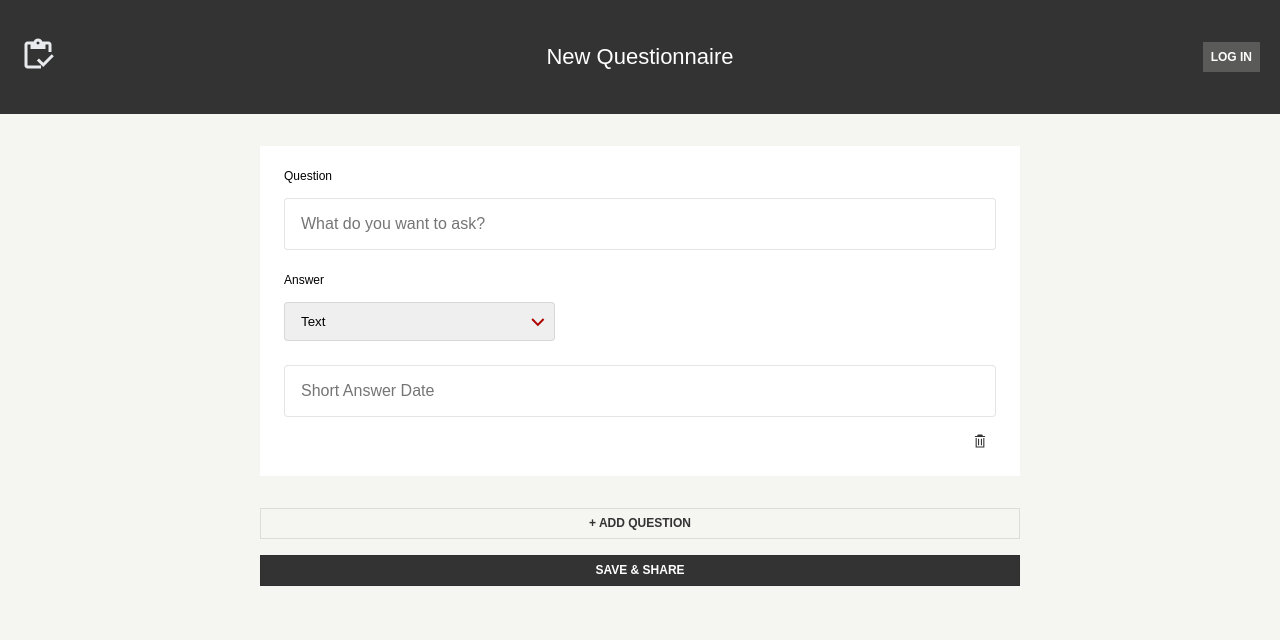
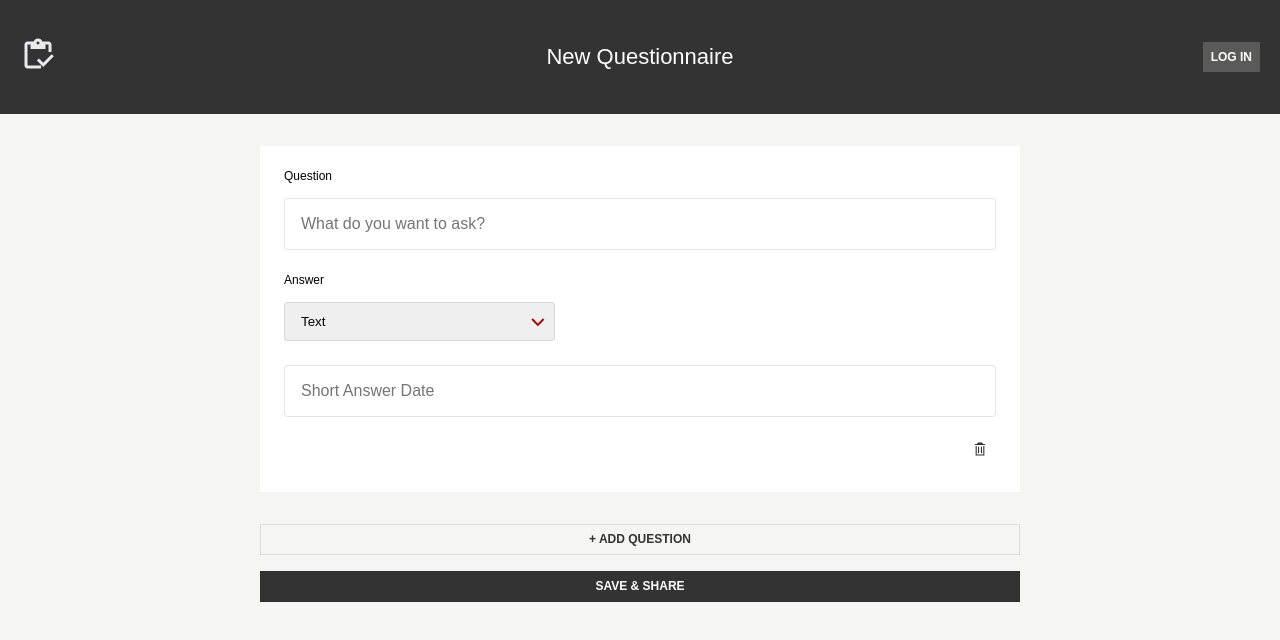
Before and after one commit to markohanesian/former-mso, a React (Create React App) app: page / in a window 1280 px wide. Shown: the top 640 px of the page. Built offline with nearby package versions, Linux system fonts and the light colour scheme.

Commit message:
Remove duplicate style value

```diff
--- a/src/components/QuestionForm.js
+++ b/src/components/QuestionForm.js
@@ -126,7 +126,6 @@ export default function QuestionForm() {
     border: "none",
     backgroundColor: "transparent",
     cursor: "pointer",
-    padding: "0",
     width: "32px",
   };
 
```
